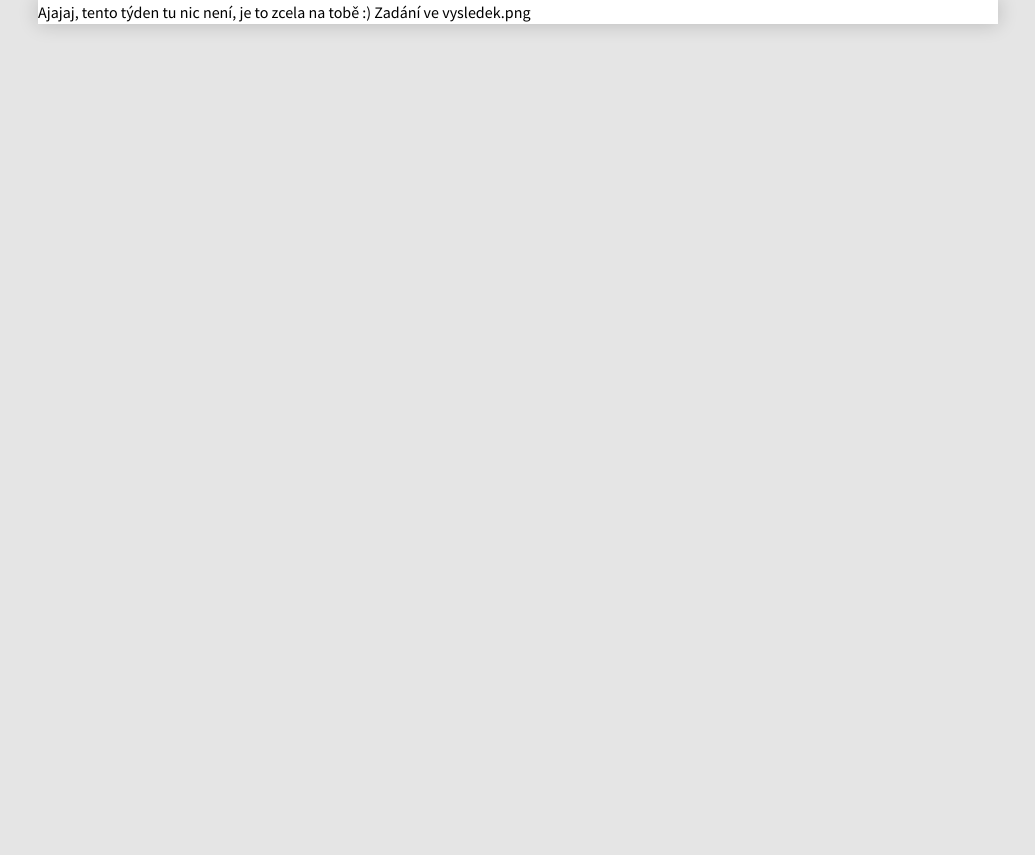
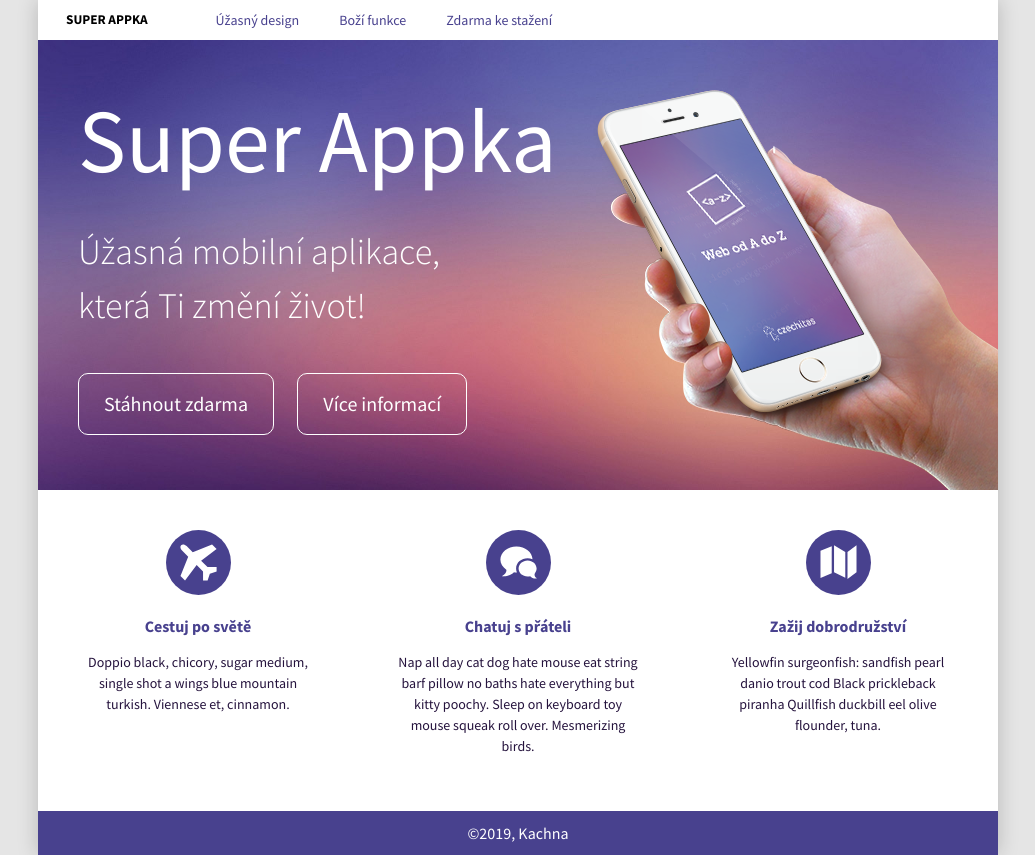
Before and after one commit to tvorimweb-2019-praha-podzim/projekt-4-super-appka-Kachna2233, a plain HTML site: page index.html in a window 1280 px wide. Shown: the whole page, without its empty margins (122-1157 px from the left). Before the commit the page ends 800 px from the top, so only its background shows below. Drawn offline with Linux system fonts and the light colour scheme.

Commit message:
hotovo
uff

```diff
--- a/index.html
+++ b/index.html
@@ -1,23 +1,64 @@
 <!DOCTYPE html>
-<html>
+<html lang="cz">
+
 <head>
     <meta charset="utf-8">
     <title>Mobilní aplikace</title>
     <link href="https://fonts.googleapis.com/css?family=Source+Sans+Pro:300,400,700" rel="stylesheet">
     <link rel="stylesheet" type="text/css" href="style.css">
 </head>
+
 <body>
     <div class="obal">
+        <div class="menu">
+            <p>Super appka</p>
+            <ul>
+                <li>Úžasný design
+                <li>Boží funkce
+                <li>Zdarma ke stažení
+            </ul>
+        </div>
+        <div class="visual">
+            <img src="images/pozadi.jpg" alt="Pozadí reklamy" class="background-image">
+            <div class="visualContent">
+                <h1> Super Appka </h1>
+                <p> Úžasná mobilní aplikace, která Ti změní život!</p>
+                <a href="">Stáhnout zdarma</a>
+                <a href="">Více informací</a>
+            </div>
+            <img src="images/telefon.png" alt="Super Appka!" class="phone">
+        </div>
 
-            <!-- tvoje HTML sem -->
+        <div class="content">
 
-            Ajajaj, tento týden tu nic není, je to zcela na tobě :)
+            <div>
+                <img src="images/letadlo.svg" alt="Ikona letadla">
+                <h2>Cestuj po světě</h2>
+                <p>Doppio black, chicory, sugar medium, single shot a wings blue mountain turkish. Viennese et,
+                    cinnamon.</p>
+            </div>
 
-            Zadání ve vysledek.png
+            <div>
+                <img src="images/bubliny.svg" alt="Ikona CHAT">
+                <h2>Chatuj s přáteli</h2>
+                <p>Nap all day cat dog hate mouse eat string barf pillow no baths hate everything but kitty poochy.
+                    Sleep on keyboard toy mouse squeak roll over. Mesmerizing birds.</p>
+            </div>
 
+            <div>
+                <img src="images/mapa.svg" alt="Ikona mapy">
+                <h2>Zažij dobrodružství</h2>
+                <p>Yellowfin surgeonfish: sandfish pearl danio trout cod Black prickleback piranha Quillfish duckbill
+                    eel olive flounder, tuna.</p>
+            </div>
 
+        </div>
 
+        <div class="footer">
+            ©2019, Kachna
+        </div>
 
-        </div><!-- konec .obal -->
+    </div>
 </body>
+
 </html>
--- a/style.css
+++ b/style.css
@@ -1,6 +1,13 @@
 /* nejsme vcerejsi, pouzivame moderni box model */
-html { box-sizing: border-box; }
-*, ::after, ::before { box-sizing: inherit; }
+
+html {
+	box-sizing: border-box;
+	font-family: 'Roboto', sans-serif;
+}
+
+*, ::after, ::before {
+	box-sizing: inherit;
+}
 
 /*
  BARVY
@@ -13,6 +20,8 @@ html { box-sizing: border-box; }
  https://fonts.google.com/specimen/Roboto
 */
 
+/*mobil portrait*/
+
 body {
 	padding: 0;
 	margin: 0;
@@ -24,10 +33,135 @@ body {
 }
 
 .obal {
-    width: 960px; /* obsah stránky je omezený do pruhu širokého 960px */
-    margin: 0 auto; /* pruh je na stránce vycentrovaný */
+	width: 960px;
+	/* obsah stránky je omezený do pruhu širokého 960px */
+	margin: 0 auto;
+	/* pruh je na stránce vycentrovaný */
 	background: white;
 	box-shadow: 0 0 20px rgba(0, 0, 0, 0.2);
 }
 
 /* ----- zde začni psát vlastní CSS ----- */
+
+.menu {
+	display: flex;
+	flex-direction: row;
+	background-color: white;
+	height: 40px;
+}
+
+.menu li {
+	list-style: none;
+	display: inline-block;
+	padding: 10px 40px 0px 0px;
+	color: #48418e;
+	font-size: 14px;
+}
+
+.menu li:hover {
+	color: #25133d;
+	font-weight: bold;
+	text-transform: uppercase;
+}
+
+ul {
+	margin: 0px;
+	justify-content: space-between;
+	width: 60%;
+}
+
+.menu p {
+	display: inline-block;
+	text-transform: uppercase;
+	font-weight: 700;
+	padding: 0 28px;
+	align-self: center;
+	font-size: 10pt;
+}
+
+.visual {
+	color: white;
+	position: relative;
+	height: 450px;
+	overflow: hidden;
+}
+
+.visualContent {
+	padding-left: 40px;
+}
+
+.visual a {
+	color: white;
+	text-decoration: none;
+	position: relative;
+	display: inline-block;
+	border: solid white 1px;
+	border-radius: 10px;
+	padding: 15px 25px;
+	font-size: 20px;
+	margin: 0 20px 0 0;
+}
+
+.visual a:hover {
+	background-color: #48418e;
+}
+
+.visual h1 {
+	position: relative;
+	font-weight: 400;
+	font-size: 90px;
+	margin: 55px 0 0 0;
+	line-height: 90px;
+}
+
+.visual p {
+	position: relative;
+	display: block;
+	font-weight: 300;
+	font-size: 36px;
+	width: 400px;
+	margin: 40px 0 40px 0;
+}
+
+.visual .phone {
+	position: absolute;
+	bottom: 0;
+	right: 0;
+}
+
+.background-image {
+	width: 960px;
+	position: absolute;
+}
+
+.content {
+	display: flex;
+	justify-content: space-around;
+	text-align: center;
+}
+
+.content img {
+	width: 65px;
+}
+
+.content div {
+	flex: 1;
+	padding: 40px;
+}
+
+.content p {
+	color: #25133d;
+	font-size: 14px;
+}
+
+h2 {
+	color: #48418e;
+	font-size: 16px;
+}
+
+.footer {
+	text-align: center;
+	color: white;
+	background-color: #48418e;
+	padding: 10px;
+}
```
Lines whose indentation alone changed are shown as unchanged.
